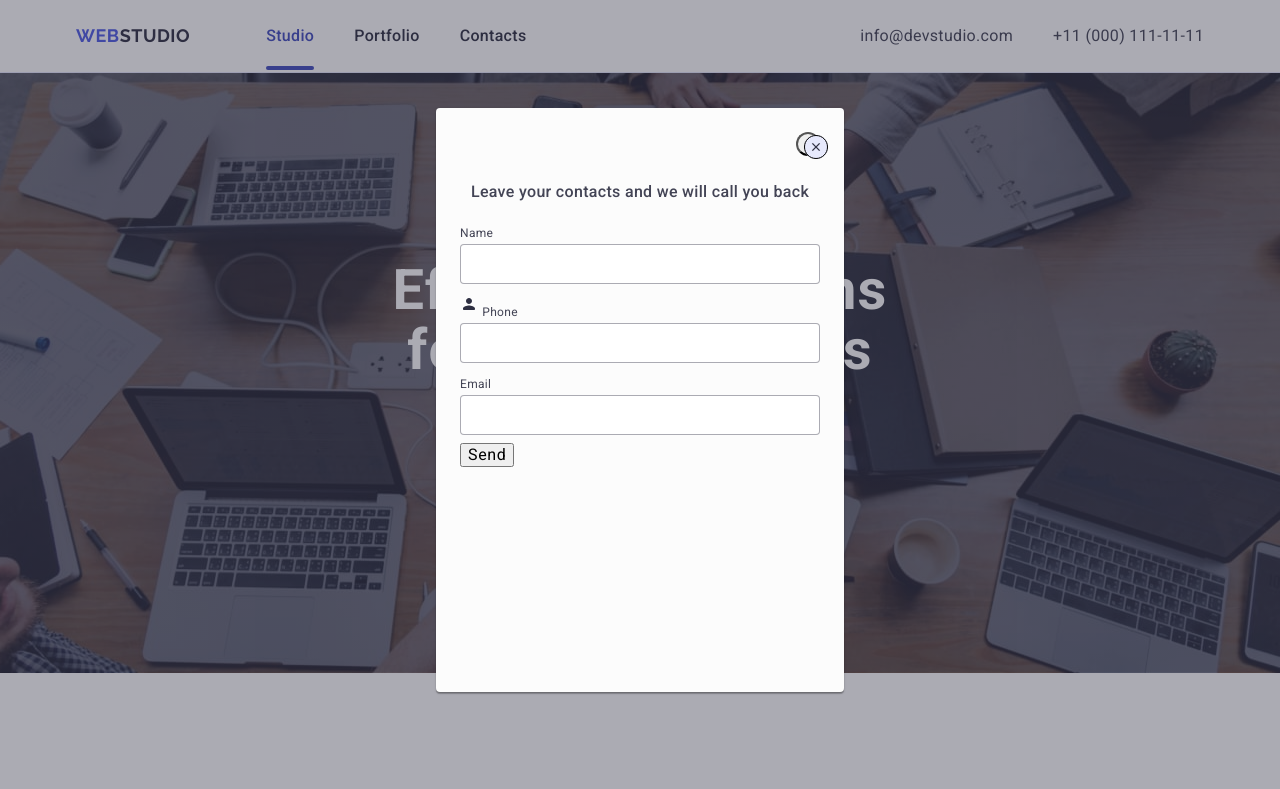
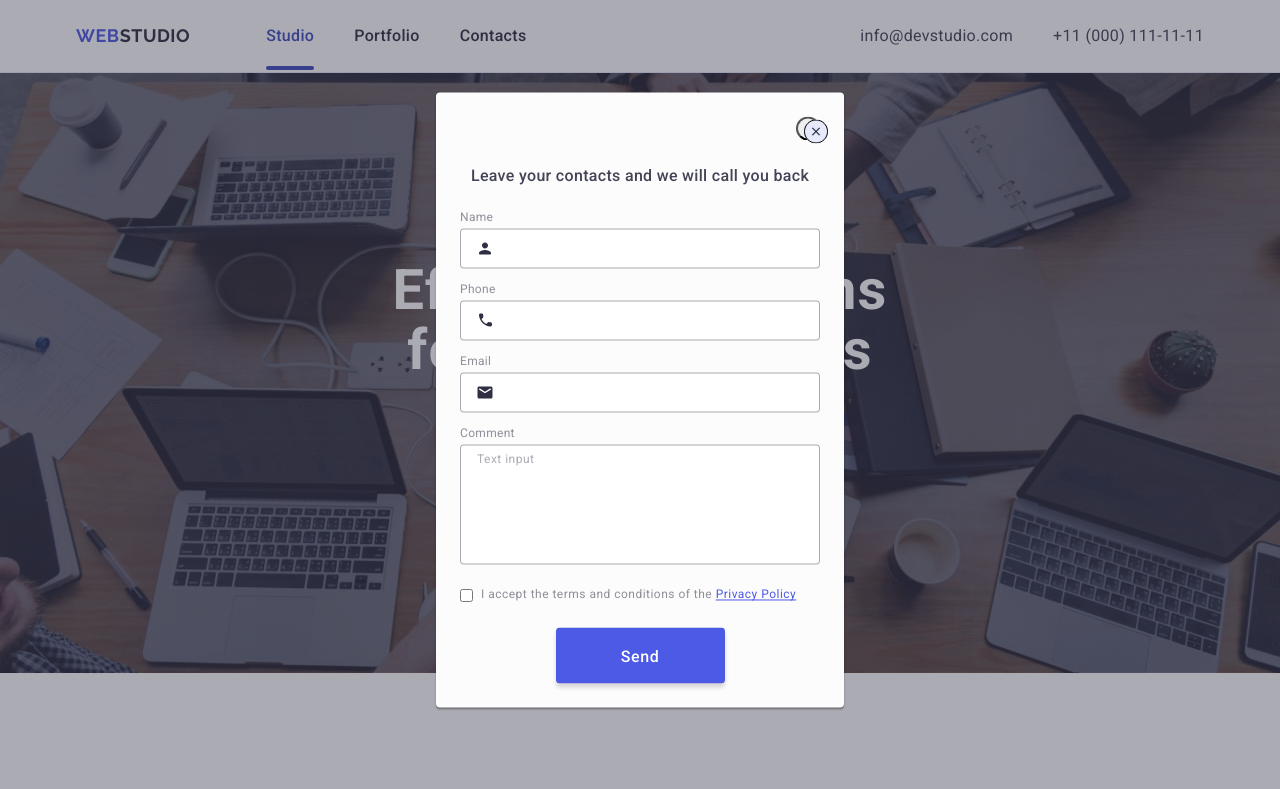
Before and after one commit to Sergi0101/goit-markup-hw-05, a plain HTML site: page index.html in a window 1280 px wide. Shown: the top 789 px of the page. Drawn offline with nearby package versions, Linux system fonts and the light colour scheme.

Commit message:
modal-window

```diff
--- a/css/styles.css
+++ b/css/styles.css
@@ -540,7 +540,7 @@ h3 {
 
 /*#region modal-window */
 
-.bacdrop {
+.backdrop {
   width: 100%;
   height: 100%;
   position: fixed;
@@ -580,6 +580,9 @@ h3 {
   letter-spacing: 0.02em;
   text-align: center;
 }
+.modal-field {
+  margin-bottom: 8px;
+}
 .modal-label {
   display: inline-block;
   margin-bottom: 4px;
@@ -587,16 +590,110 @@ h3 {
   font-weight: 400;
   line-height: 1.17;
   letter-spacing: 0, 04em;
+  color: #8e8f99;
+}
+.input-wrap {
+  position: relative;
 }
 .modal-input {
   width: 100%;
-  margin-bottom: 8px;
   height: 40px;
   border-radius: 4px;
   border: 1px solid rgba(46, 47, 66, 0.4);
+  outline: transparent;
   padding-left: 40px;
+  transition: border 250ms cubic-bezier(0.4, 0, 0.2, 1);
+}
+.modal-input:hover,
+.modal-input:focus {
+  border: 1px solid #4d5ae5;
+}
+.modal-input:hover + .icon-modal {
+  fill: #4d5ae5;
 }
 .icon-modal {
   fill: #2e2f42;
+  position: absolute;
+  left: 16px;
+  top: 50%;
+  transform: translateY(-50%);
+  transition: fill 250ms cubic-bezier(0.4, 0, 0.2, 1);
 }
+.modal-field-comment {
+  margin-bottom: 16px;
+}
+.modal-label-comment {
+  font-size: 12px;
+  font-weight: 400;
+  line-height: 1.17;
+  letter-spacing: 0, 04em;
+  color: #8e8f99;
+}
+.modal-textarea {
+  border: 1px solid rgba(46, 47, 66, 0.4);
+  border-radius: 4px;
+  width: 360px;
+  height: 120px;
+  padding-top: 8px;
+  padding-left: 16px;
+  outline: transparent;
+  transition: border 250ms cubic-bezier(0.4, 0, 0.2, 1);
+  resize: none;
+}
+.modal-textarea:hover,
+.modal-textarea:focus {
+  border: 1px solid #4d5ae5;
+}
+.modal-textarea::placeholder {
+  font-weight: 400;
+  font-size: 12px;
+  line-height: 1, 17;
+  letter-spacing: 0.04em;
+  color: rgba(46, 47, 66, 0.4);
+  margin-bottom: 16px;
+}
+.policy-checkbox {
+  display: flex;
+  text-align: center;
+  margin-bottom: 24px;
+}
+.policy {
+}
+.text-policy {
+  font-weight: 400;
+  font-size: 12px;
+  line-height: 1.17;
+  letter-spacing: 0.04em;
+  color: #8e8f99;
+  margin-left: 8px;
+}
+.accent-policy {
+  line-height: 1.33;
+  text-decoration: underline;
+  text-decoration-skip-ink: none;
+  color: #4d5ae5;
+}
+
+.modal-botton {
+  display: block;
+  margin: 0 auto;
+  border-radius: 4px;
+  padding: 16px 32px;
+  width: 169px;
+  height: 56px;
+  font-weight: 500;
+  font-size: 16px;
+  line-height: 1.5;
+  letter-spacing: 0.04em;
+  text-align: center;
+  color: #fff;
+  box-shadow: 0 4px 4px 0 rgba(0, 0, 0, 0.15);
+  border-color: transparent;
+  background-color: #4d5ae5;
+  transition: background-color 250ms cubic-bezier(0.4, 0, 0.2, 1);
+}
+.modal-botton:hover {
+  background-color: #404bbf;
+}
+
 /*#endregion modal-window*/
--- a/index.html
+++ b/index.html
@@ -460,6 +460,7 @@
       </section>
     </main>
 
+    <!-- Footer -->
     <footer class="footer">
       <div class="container coneiner-logo">
         <div class="coneiner-logo-text">
@@ -508,8 +509,7 @@
     </footer>
 
     <!-- Modal window -->
-
-    <div class="bacdrop">
+    <div class="backdrop">
       <div class="modal">
         <button class="modal-close" type="button">
           <svg class="icon-botton" width="24" height="24">
@@ -518,19 +518,57 @@
         </button>
         <p class="modal-title">Leave your contacts and we will call you back</p>
         <form class="modal-form">
-          <label class="modal-label">Name</label>
+          <div class="modal-field">
+            <label for="user-name" class="modal-label">Name</label>
+            <div class="input-wrap">
               <input type="text" class="modal-input" name="user-name" />
               <svg class="icon-modal" width="18" height="24">
                 <use href="./images/icons.svg#icon-person"></use>
               </svg>
+            </div>
+          </div>
 
-          <label class="modal-label">Phone</label>
+          <div class="modal-field">
+            <label for="user-tel" class="modal-label">Phone</label>
+            <div class="input-wrap">
               <input type="text" class="modal-input" name="user-tel" />
+              <svg class="icon-modal" width="18" height="24">
+                <use href="./images/icons.svg#icon-phone"></use>
+              </svg>
+            </div>
+          </div>
 
-          <label class="modal-label">Email</label>
+          <div class="modal-field">
+            <label for="user-email" class="modal-label">Email</label>
+            <div class="input-wrap">
               <input type="text" class="modal-input" name="user-email" />
+              <svg class="icon-modal" width="18" height="24">
+                <use href="./images/icons.svg#icon-email"></use>
+              </svg>
+            </div>
+          </div>
 
-          <button type="submit">Send</button>
+          <div class="modal-field-comment">
+            <label for="user-coments" class="modal-label-comment"
+              >Comment</label
+            >
+            <textarea
+              name="user-coments"
+              id="user-coments"
+              class="modal-textarea"
+              placeholder="Text input"
+            ></textarea>
+          </div>
+
+          <div class="policy-checkbox">
+            <input type="checkbox" name="checkbox" class="policy" />
+            <p class="text-policy">
+              I accept the terms and conditions of the
+              <span class="accent-policy">Privacy Policy</span>
+            </p>
+          </div>
+
+          <button class="modal-botton" type="submit">Send</button>
         </form>
       </div>
     </div>
```
Lines whose indentation alone changed are shown as unchanged.
